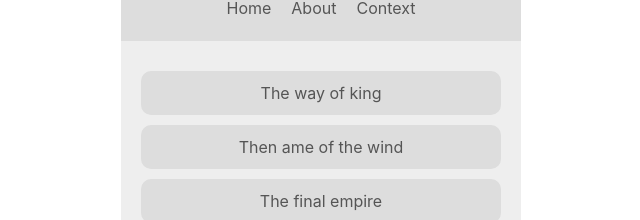
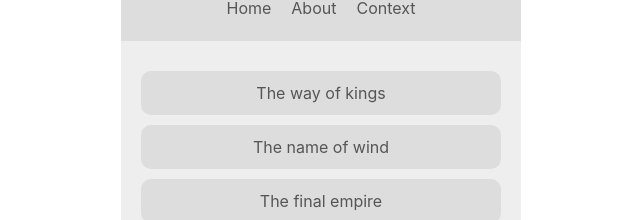
Before and after one commit to gauravsbagul/react-hooks-useContext-API, a React (Create React App) app: page / in a window 1280 px wide. Shown: the part 119-339 px from the top of the page, without its empty margins (319-959 px from the left). Built offline with nearby package versions, Linux system fonts and the light colour scheme.

Commit message:
Used useContext

```diff
--- a/src/components/BookList.js
+++ b/src/components/BookList.js
@@ -1,28 +1,23 @@
 // @ts-nocheck
 
-import React, { Component } from "react"
+import React, { useContext } from "react"
 import { ThemeContext } from "./../contexts/ThemeContext"
 
-class BookList extends Component {
-  static contextType = ThemeContext
-
-  render() {
-    const { isLightTheme, light, dark } = this.context
+const BookList = () => {
+  const { isLightTheme, light, dark } = useContext(ThemeContext)
   const theme = isLightTheme ? light : dark
-
   return (
     <div
       className="book-list"
       style={{ color: theme.syntax, background: theme.bg }}
     >
       <ul>
-          <li style={{ background: theme.ui }}>The way of king</li>
-          <li style={{ background: theme.ui }}>Then ame of the wind</li>
+        <li style={{ background: theme.ui }}>The way of kings</li>
+        <li style={{ background: theme.ui }}>The name of wind</li>
         <li style={{ background: theme.ui }}>The final empire</li>
       </ul>
     </div>
   )
 }
-}
 
 export default BookList
--- a/src/components/NavBar.js
+++ b/src/components/NavBar.js
@@ -1,17 +1,11 @@
 // @ts-nocheck
-import React, { Component } from "react"
+import React, { useContext } from "react"
 import { ThemeContext } from "./../contexts/ThemeContext"
 import { AuthContext } from "../contexts/AuthContext"
 
-class NavBar extends Component {
-  render() {
-    return (
-      <AuthContext>
-        {(authContext) => (
-          <ThemeContext.Consumer>
-            {(themeContext) => {
-              const { toggleAuth, isAuthenticated } = authContext
-              const { isLightTheme, dark, light } = themeContext
+const NavBar = () => {
+  const { isLightTheme, dark, light } = useContext(ThemeContext)
+  const { toggleAuth, isAuthenticated } = useContext(AuthContext)
   const theme = isLightTheme ? light : dark
   return (
     <nav style={{ background: theme.ui, color: theme.syntax }}>
@@ -26,12 +20,6 @@
       </ul>
     </nav>
   )
-            }}
-          </ThemeContext.Consumer>
-        )}
-      </AuthContext>
-    )
-  }
 }
 
 export default NavBar
--- a/src/components/ThemeToggle.js
+++ b/src/components/ThemeToggle.js
@@ -1,13 +1,10 @@
 // @ts-nocheck
-import React, { Component } from "react"
+import React, { useContext } from "react"
 import { ThemeContext } from "./../contexts/ThemeContext"
 
-class ThemeToggle extends Component {
-  static contextType = ThemeContext
-  render() {
-    const { toggleTheme } = this.context
-    return <button onClick={toggleTheme}>Toggle Theme</button>
-  }
+const ThemeToggle = () => {
+  const { toggleTheme } = useContext(ThemeContext)
+  return <button onClick={toggleTheme}>Toggle Theme</button>
 }
 
 export default ThemeToggle
--- a/src/contexts/ThemeContext.js
+++ b/src/contexts/ThemeContext.js
@@ -1,3 +1,4 @@
+// @ts-nocheck
 import React, { createContext, Component } from "react"
 
 export const ThemeContext = createContext()
```
Lines whose indentation alone changed are shown as unchanged.
